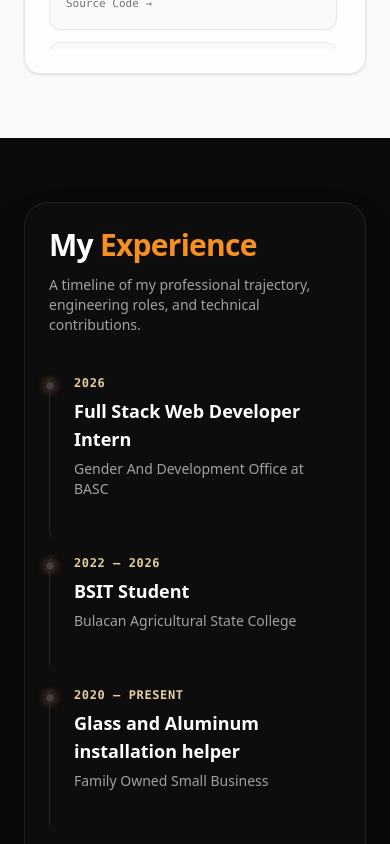
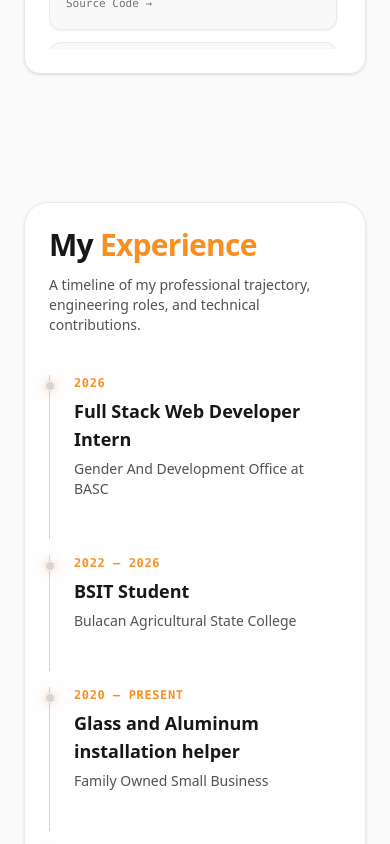
Before and after one commit to Zaido219/personal-portfolio, a React (Vite) app: page / in a window 390 px wide. Shown: the part 2220-3064 px from the top of the page. Built offline with nearby package versions, Linux system fonts and the light colour scheme.

Commit message:
style: WIP adding theme responsiveness on the experiences section

```diff
--- a/src/components/ExperiencesSection/ExperienceSection.tsx
+++ b/src/components/ExperiencesSection/ExperienceSection.tsx
@@ -6,17 +6,16 @@ import { type WorkExperienceItemProps } from "../../interface/types";
 // SRP: Section Header Typography
 const ExperienceHeader: React.FC = () => (
   <div className="mb-10 max-w-2xl">
-    <h2 className="text-3xl sm:text-4xl md:text-5xl font-extrabold tracking-tight text-white mb-3">
+    <h2 className="text-3xl sm:text-4xl md:text-5xl font-extrabold tracking-tight text-neutral-900 dark:text-white mb-3">
       My <span className="text-sunset-bright">Experience</span>
     </h2>
-    <p className="text-neutral-400 text-sm sm:text-base">
+    <p className="text-neutral-600 dark:text-neutral-400 text-sm sm:text-base">
       A timeline of my professional trajectory, engineering roles, and technical
       contributions.
     </p>
   </div>
 );
 
-// SRP: Single Experience Item Card with Hover Effects
 // Pure helper to encapsulate formatting logic (SRP)
 const formatYearRange = (startYear: string, endYear?: string): string => {
   if (!startYear) return "";
@@ -26,6 +25,7 @@ const formatYearRange = (startYear: string, endYear?: string): string => {
   return `${startYear} — ${endYear ?? "Present"}`;
 };
 
+// SRP: Single Experience Item Card with Hover Effects
 const ExperienceItemCard: React.FC<{ item: WorkExperienceItemProps }> = ({
   item,
 }) => {
@@ -37,25 +37,25 @@ const ExperienceItemCard: React.FC<{ item: WorkExperienceItemProps }> = ({
         hidden: { opacity: 0, y: 15 },
         visible: { opacity: 1, y: 0 },
       }}
-      className="group relative pl-6 sm:pl-8 pb-10 last:pb-0 border-l border-neutral-800 hover:border-neutral-700 hover:border transition-colors duration-300 rounded-lg"
+      className="group relative pl-6 sm:pl-8 pb-10 last:pb-0 border-l border-neutral-300 dark:border-neutral-800 hover:border-neutral-400 dark:hover:border-neutral-700 transition-colors duration-300"
     >
       {/* Vertical Timeline Dot */}
-      <span className="absolute -left-[5px] top-1.5 h-2.5 w-2.5 rounded-full bg-neutral-700 border border-neutral-900 group-hover:bg-sunset-peach group-hover:scale-125 transition-all duration-300 shadow-[0_0_8px_rgba(255,150,100,0.5)]" />
+      <span className="absolute -left-[5px] top-1.5 h-2.5 w-2.5 rounded-full bg-neutral-300 border border-neutral-100 dark:bg-neutral-700 dark:border-neutral-900 group-hover:bg-sunset-peach group-hover:scale-125 transition-all duration-300 shadow-[0_0_8px_rgba(255,150,100,0.5)]" />
 
       {/* Node Content Container */}
       <div className="flex flex-col gap-1.5">
         {/* Timeline / Period Badge */}
-        <span className="font-mono text-xs font-semibold tracking-wider text-sunset-peach/90 uppercase">
+        <span className="font-mono text-xs font-semibold tracking-wider text-sunset-bright dark:text-sunset-peach/90 uppercase">
           {periodText}
         </span>
 
         {/* Role Title */}
-        <h3 className="text-lg sm:text-xl font-bold text-white group-hover:text-sunset-bright transition-colors duration-200">
+        <h3 className="text-lg sm:text-xl font-bold text-neutral-900 dark:text-white group-hover:text-sunset-bright transition-colors duration-200">
           {item.title}
         </h3>
 
         {/* Company Name */}
-        <p className="text-sm font-medium text-neutral-400">
+        <p className="text-sm font-medium text-neutral-600 dark:text-neutral-400">
           {item.company}
         </p>
       </div>
@@ -83,10 +83,10 @@ export const ExperienceSection: React.FC = () => {
   return (
     <section
       id="experience"
-      className="w-full bg-neutral-950 text-white max-w-7xl mx-auto px-6 py-16 md:py-24"
+      className="w-full bg-neutral-50 dark:bg-neutral-950 text-neutral-900 dark:text-white max-w-7xl mx-auto px-6 py-16 md:py-24 transition-colors duration-300"
     >
-      {/* Outer Card Shell matching reference layout */}
-      <div className="rounded-3xl bg-neutral-900/30 border border-neutral-800/80 p-6 sm:p-10 md:p-12 shadow-2xl backdrop-blur-sm">
+      {/* Outer Card Shell */}
+      <div className="rounded-3xl bg-white/80 dark:bg-neutral-900/30 border border-neutral-200/80 dark:border-neutral-800/80 p-6 sm:p-10 md:p-12 shadow-sm dark:shadow-2xl backdrop-blur-sm transition-colors duration-300">
         <ExperienceHeader />
         <ExperienceList items={workExperiences} />
       </div>
```
